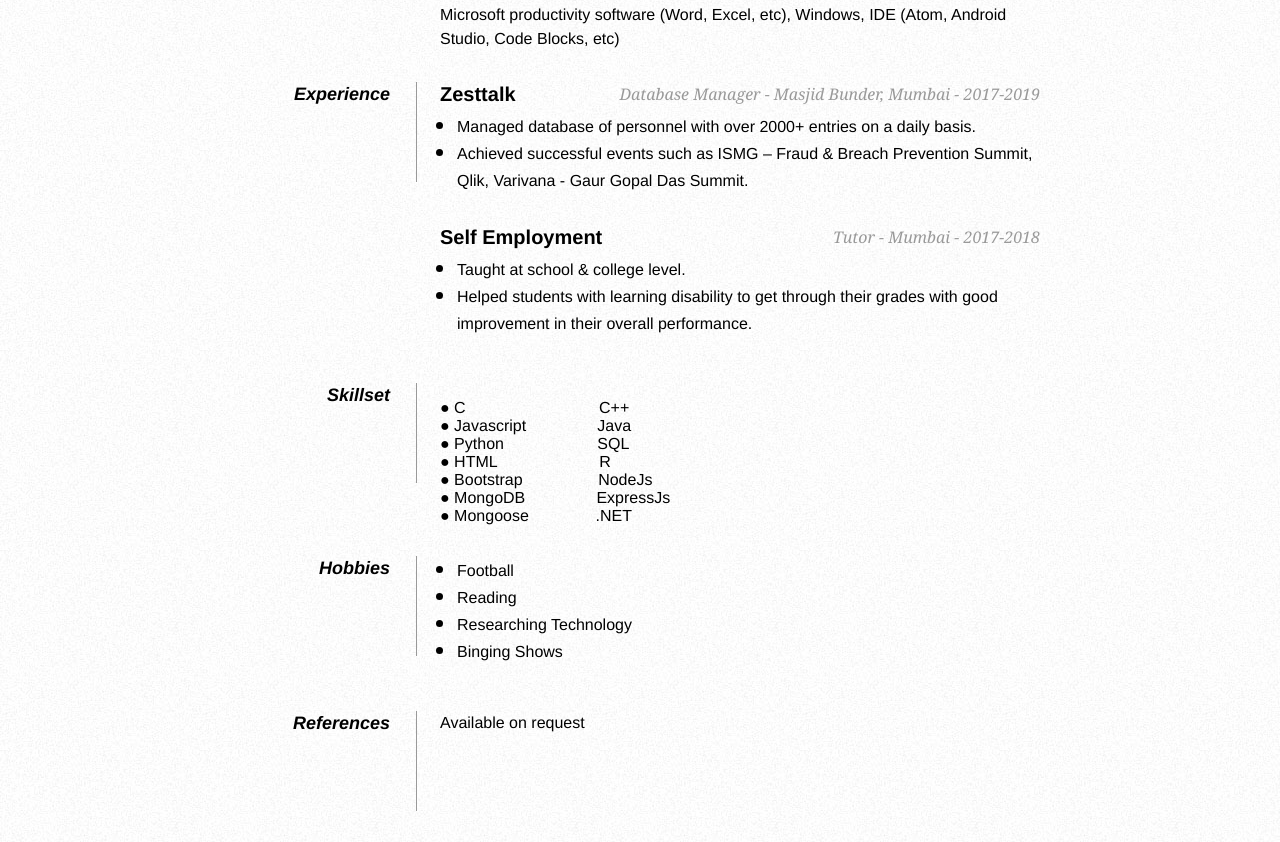
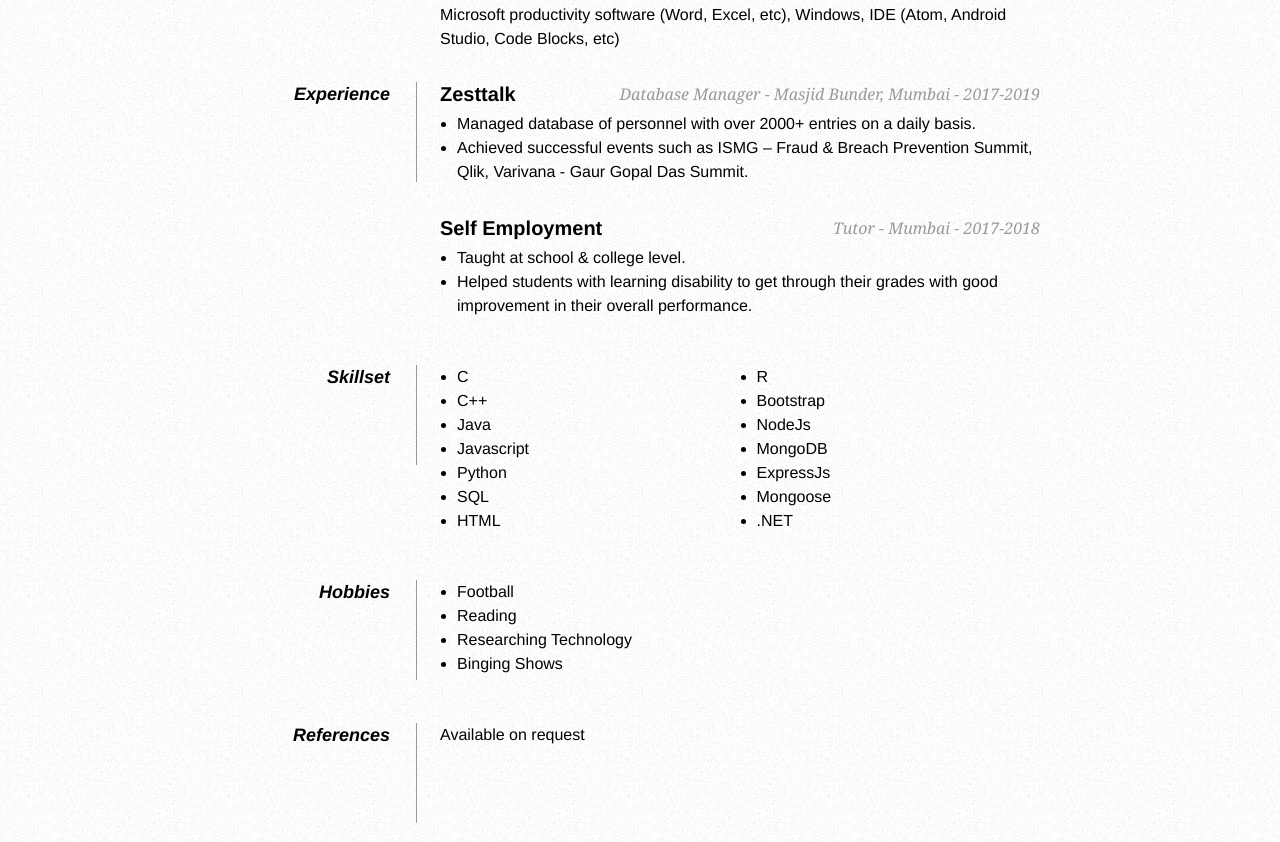
Before and after one commit to abuzarali/Resume, a plain HTML site: page index.html in a window 1280 px wide. Shown: the part 614-1456 px from the top of the page. Drawn offline with Linux system fonts and the light colour scheme.

Commit message:
Optimized Bullets

```diff
--- a/index.html
+++ b/index.html
@@ -9,7 +9,9 @@
         * { margin: 0; padding: 0; }
         body { font: 16px Helvetica, Sans-Serif; line-height: 24px; background: url(images/noise.jpg); }
         .clear { clear: both; }
-        .li-con{ font-size: 16px;}
+        .colo{columns: 2;
+                  -webkit-columns: 2;
+                  -moz-columns: 2;;}
         #page-wrap { width: 800px; margin: 40px auto 60px; }
         #pic { float: right; margin: -30px 0 0 0; }
         h1 { margin: 0 0 16px 0; padding: 0 0 16px 0; font-size: 42px; font-weight: bold; letter-spacing: -2px; border-bottom: 1px solid #999; }
@@ -20,7 +22,6 @@
         a { color: #999; text-decoration: none; border-bottom: 1px dotted #999; }
         a:hover { border-bottom-style: solid; color: black; }
         ul { margin: 0 0 32px 17px; }
-        li {font-size: 24px;}
         #objective { width: 500px; float: left; }
         #objective p { font-family: Georgia, Serif; font-style: italic; color: #666; }
         dt { font-style: italic; font-weight: bold; font-size: 18px; text-align: right; padding: 0 26px 0 0; width: 150px; float: left; height: 100px; border-right: 1px solid #999;  }
@@ -101,8 +102,22 @@
             <dd class="clear"></dd>
 
             <dt>Skillset</dt>
-            <dd><p><pre>● C                              C++<br />● Javascript                Java<br />● Python                     SQL<br />● HTML                       R<br />● Bootstrap                 NodeJs<br />● MongoDB                ExpressJs<br />● Mongoose               .NET<br /></pre></p>
-            </dd>
+            <dd><ul class="colo">
+              <li>C</li>
+              <li>C++</li>
+              <li>Java</li>
+              <li>Javascript</li>
+              <li>Python</li>
+              <li>SQL</li>
+              <li>HTML</li>
+              <li>R</li>
+              <li>Bootstrap</li>
+              <li>NodeJs</li>
+              <li>MongoDB</li>
+              <li>ExpressJs</li>
+              <li>Mongoose</li>
+              <li>.NET</li>
+            </ul></dd>
 
             <dd class="clear"></dd>
 
```
